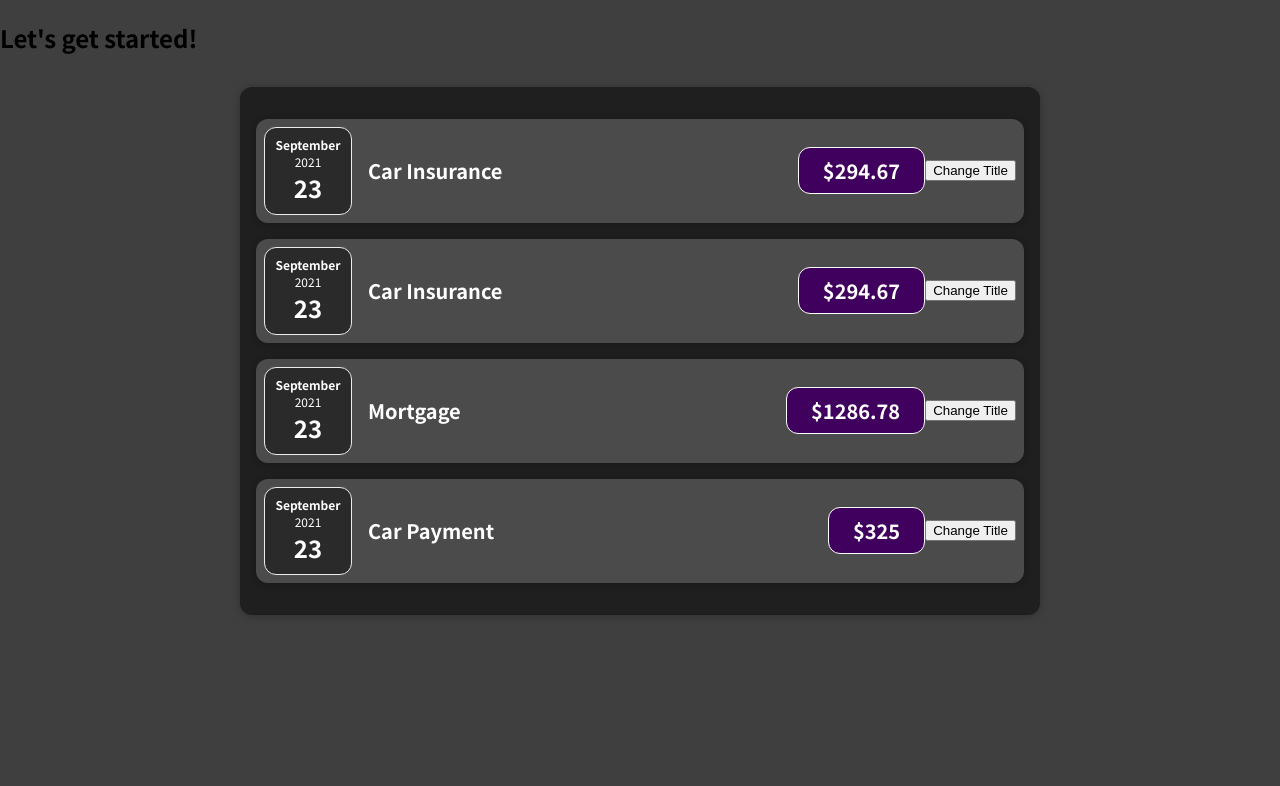
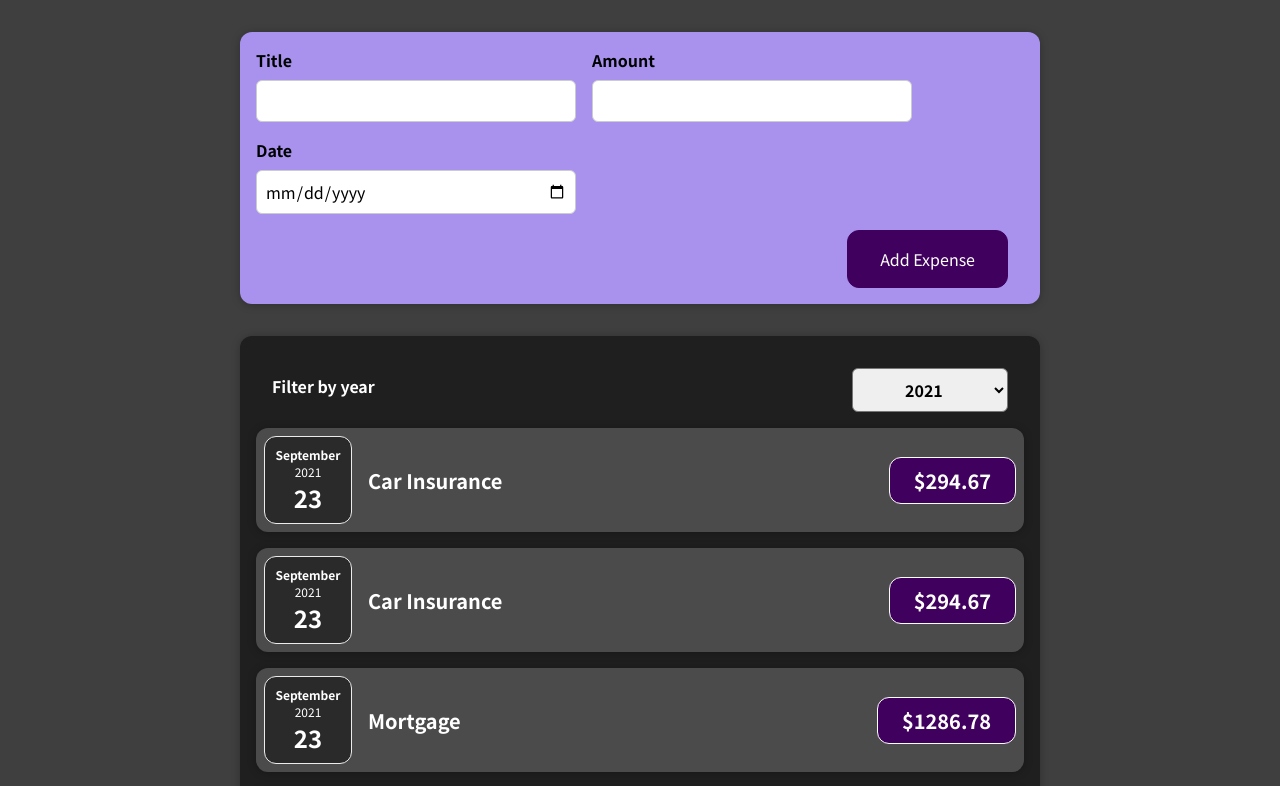
Before and after one commit to PhenDoesStuff/budget-app, a React (Create React App) app: page / in a window 1280 px wide. Shown: the top 786 px of the page. Built offline with nearby package versions, Linux system fonts and the light colour scheme.

Commit message:
Learned state, how to pass info from child to parent, and stateful arrays.

```diff
--- a/src/App.js
+++ b/src/App.js
@@ -1,13 +1,8 @@
+import { useState } from 'react';
 import Expenses from './components/Expenses/Expenses';
+import NewExpense from './components/NewExpense/NewExpense';
 
-const App = () => {
-	const expenses = [
-		{
-			id: 'e1',
-			title: 'Car Insurance',
-			amount: 294.67,
-			date: new Date(2021, 8, 23),
-		},
+const DUMMY_EXPENSES = [
 	{
 		id: 'e1',
 		title: 'Car Insurance',
@@ -16,27 +11,42 @@
 	},
 	{
 		id: 'e2',
+		title: 'Car Insurance',
+		amount: 294.67,
+		date: new Date(2021, 8, 23),
+	},
+	{
+		id: 'e3',
 		title: 'Mortgage',
 		amount: 1286.78,
 		date: new Date(2021, 8, 23),
 	},
 	{
-			id: 'e3',
+		id: 'e4',
 		title: 'Car Payment',
 		amount: 325.0,
 		date: new Date(2021, 8, 23),
 	},
 	{
-			id: 'e4',
+		id: 'e5',
 		title: 'Spotify',
 		amount: 12.99,
 		date: new Date(2021, 8, 23),
 	},
 ];
 
+const App = () => {
+	const [expenses, setExpenses] = useState(DUMMY_EXPENSES);
+
+	const addExpenseHandler = expense => {
+		setExpenses(prevExpenses => {
+			return [expense, ...prevExpenses];
+		});
+	};
+
 	return (
 		<div>
-			<h2>Let's get started!</h2>
+			<NewExpense onAddExpense={addExpenseHandler} />
 			<Expenses items={expenses} />
 		</div>
 	);
--- a/src/components/Expenses/ExpenseItem.js
+++ b/src/components/Expenses/ExpenseItem.js
@@ -1,26 +1,17 @@
-import { useState } from 'react';
-
 import './ExpenseItem.css';
 import ExpenseDate from './ExpenseData';
 import Card from '../UI/Card';
 
 const ExpenseItem = props => {
-	const [title, setTitle] = useState(props.title);
-
-	const clickHandler = () => {
-		setTitle('Updated!');
-	};
-
 	return (
 		<Card className='expense-item'>
 			<ExpenseDate date={props.date} />
 			<div className='expense-item__description'>
-				<h2>{title}</h2>
+				<h2>{props.title}</h2>
 				<div className='expense-item__price'>
 					${props.amount}
 				</div>
 			</div>
-			<button onClick={clickHandler}>Change Title</button>
 		</Card>
 	);
 };
--- a/src/components/Expenses/Expenses.js
+++ b/src/components/Expenses/Expenses.js
@@ -1,31 +1,33 @@
 import Card from '../UI/Card';
+import ExpensesFilter from './ExpensesFilter';
 import ExpenseItem from './ExpenseItem';
 import './Expenses.css';
+import { useState } from 'react';
 
 const Expenses = props => {
+	const [filteredYear, setFilteredYear] = useState('2021');
+
+	const filterChangeHandler = selectedYear => {
+		setFilteredYear(selectedYear);
+	};
+
 	return (
-		<Card className='expenses'>
-			<ExpenseItem
-				title={props.items[0].title}
-				amount={props.items[0].amount}
-				date={props.items[0].date}
-			/>
-			<ExpenseItem
-				title={props.items[1].title}
-				amount={props.items[1].amount}
-				date={props.items[1].date}
-			/>
-			<ExpenseItem
-				title={props.items[2].title}
-				amount={props.items[2].amount}
-				date={props.items[2].date}
-			/>
-			<ExpenseItem
-				title={props.items[3].title}
-				amount={props.items[3].amount}
-				date={props.items[3].date}
-			/>
-		</Card>
+		<div>
+			<Card className='expenses'>
+				<ExpensesFilter
+					selected={filteredYear}
+					onChangeFilter={filterChangeHandler}
+				/>
+				{props.items.map(expense => (
+					<ExpenseItem
+						key={expense.id}
+						title={expense.title}
+						amount={expense.amount}
+						date={expense.date}
+					/>
+				))}
+			</Card>
+		</div>
 	);
 };
 
--- /dev/null
+++ b/src/components/Expenses/ExpensesFilter.css
@@ -0,0 +1,24 @@
+.expenses-filter {
+	color: white;
+	padding: 0 1rem;
+}
+
+.expenses-filter__control {
+	display: flex;
+	width: 100%;
+	align-items: center;
+	justify-content: space-between;
+	margin: 1rem 0;
+}
+
+.expenses-filter label {
+	font-weight: bold;
+	margin-bottom: 0.5rem;
+}
+
+.expenses-filter select {
+	font: inherit;
+	padding: 0.5rem 3rem;
+	font-weight: bold;
+	border-radius: 6px;
+}
--- /dev/null
+++ b/src/components/Expenses/ExpensesFilter.js
@@ -0,0 +1,25 @@
+import './ExpensesFilter.css';
+
+const ExpensesFilter = props => {
+	const dropdownChangeHandler = event => {
+		props.onChangeFilter(event.target.value);
+	};
+
+	return (
+		<div className='expenses-filter'>
+			<div className='expenses-filter__control'>
+				<label>Filter by year</label>
+				<select
+					value={props.selected}
+					onChange={dropdownChangeHandler}>
+					<option value='2022'>2022</option>
+					<option value='2021'>2021</option>
+					<option value='2020'>2020</option>
+					<option value='2019'>2019</option>
+				</select>
+			</div>
+		</div>
+	);
+};
+
+export default ExpensesFilter;
--- /dev/null
+++ b/src/components/NewExpense/ExpenseForm.js
@@ -0,0 +1,99 @@
+import { useState } from 'react';
+import './ExpenseForm.css';
+
+const ExpenseForm = props => {
+	const [enteredTitle, setEnteredTitle] = useState('');
+	const [enteredAmount, setEnteredAmount] = useState('');
+	const [enteredDate, setEnteredDate] = useState('');
+
+	// This is a Single State approach.
+	// const [userInput, setUserInput] = useState({
+	// 	enteredTitle: '',
+	// 	enteredAmount: '',
+	// 	enteredDate: '',
+	// });
+
+	const titleChangeHandler = event => {
+		// This (Multiple State) approach is used most frequently according to Max
+		setEnteredTitle(event.target.value);
+
+		// This approach is okay, but could cause issues if there are a lot of updates
+		// setUserInput({
+		// 	...prevState,
+		// 	enteredTitle: event.target.value,
+		// });
+
+		// This approach guarantees that React uses the previous State no matter what
+		// setUserInput(prevState => {
+		// 	return {
+		// 		...prevState,
+		// 		enteredTitle: event.target.value,
+		// 	};
+		// });
+	};
+
+	const amountChangeHandler = event => {
+		// This (Multiple State) approach is used most frequently according to Max
+		setEnteredAmount(event.target.value);
+	};
+
+	const dateChangeHandler = event => {
+		// This (Multiple State) approach is used most frequently according to Max
+		setEnteredDate(event.target.value);
+	};
+
+	const submitHandler = event => {
+		event.preventDefault();
+
+		const expenseData = {
+			title: enteredTitle,
+			amount: enteredAmount,
+			date: new Date(enteredDate),
+		};
+
+		props.onSaveExpenseData(expenseData);
+		setEnteredAmount('');
+		setEnteredTitle('');
+		setEnteredDate('');
+	};
+
+	return (
+		<form onSubmit={submitHandler}>
+			<div className='new-expense__controls'>
+				<div className='new-expense__control'>
+					<label>Title</label>
+					<input
+						type='text'
+						value={enteredTitle}
+						onChange={titleChangeHandler}
+					/>
+				</div>
+				<div className='new-expense__control'>
+					<label>Amount</label>
+					<input
+						type='number'
+						min='0.01'
+						step='0.01'
+						value={enteredAmount}
+						onChange={amountChangeHandler}
+					/>
+				</div>
+				<div className='new-expense__control'>
+					<label>Date</label>
+					<input
+						type='date'
+						min='2019-01-01'
+						max='2022-12-31'
+						value={enteredDate}
+						onChange={dateChangeHandler}
+					/>
+				</div>
+			</div>
+			<div className='new-expense__actions'>
+				<button type='submit'>Add Expense</button>
+			</div>
+		</form>
+	);
+};
+
+export default ExpenseForm;
--- a/src/components/NewExpense/NewExpense.js
+++ b/src/components/NewExpense/NewExpense.js
@@ -1,7 +1,22 @@
+import ExpenseForm from './ExpenseForm';
 import './NewExpense.css';
 
-const NewExpense = () => {
-	return <div className='new-expense'></div>;
+const NewExpense = props => {
+	const saveExpenseDataHandler = enteredExpenseData => {
+		const expenseData = {
+			...enteredExpenseData,
+			id: Math.random().toString(), // NOTE: This is not a perfect way to set up a random id but it works for now
+		};
+		props.onAddExpense(expenseData);
+	};
+
+	return (
+		<div className='new-expense'>
+			<ExpenseForm
+				onSaveExpenseData={saveExpenseDataHandler}
+			/>
+		</div>
+	);
 };
 
 export default NewExpense;
```
Also changed, not shown: src/components/NewExpense/ExepnseForm.js (deleted, +0 -31 lines). Lines whose indentation alone changed are shown as unchanged.
